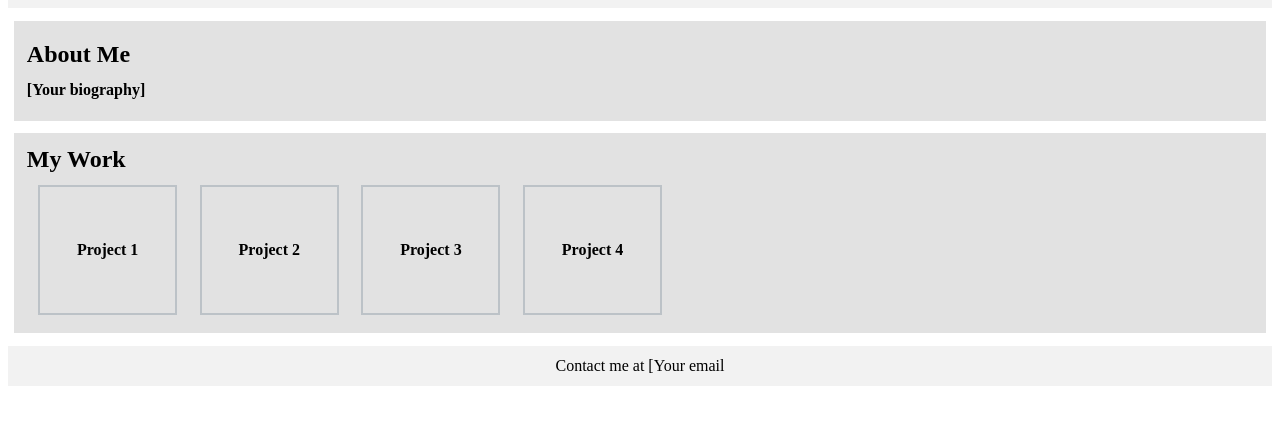
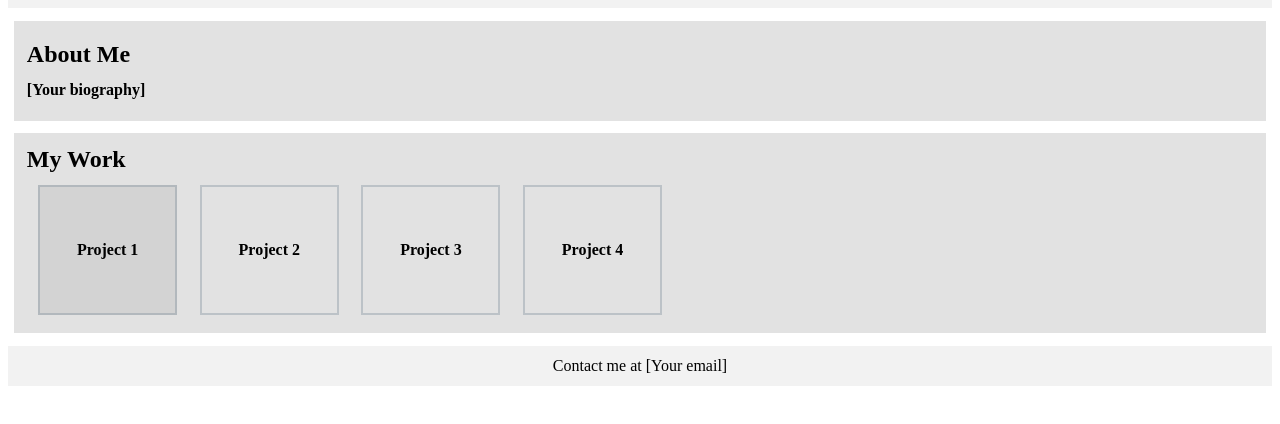
Before and after one commit to javad-musavi/letter-project, a plain HTML site: page index.html in a window 1280 px wide. In both pictures the pointer is over the element "Project 1". Shown: the part 200-624 px from the top of the page. Drawn offline with Linux system fonts and the light colour scheme.

Commit message:
update style

```diff
--- a/css/style.css
+++ b/css/style.css
@@ -59,6 +59,11 @@
     justify-items: center;
     align-content: center;
     border: 2px solid rgba(112, 128, 144, 0.335);
+
+}
+.grandchild:hover{
+    background: rgba(192, 192, 192, 0.456);
+
 }
 .parent3{
     background: rgba(192, 192, 192, 0.204);
--- a/index.html
+++ b/index.html
@@ -34,7 +34,7 @@
         </div>
     </div>
     <div class="parent3">
-        <p>Contact me at [Your email</p>
+        <p>Contact me at [Your email]</p>
     </div>
 </body>
 </html>
```
